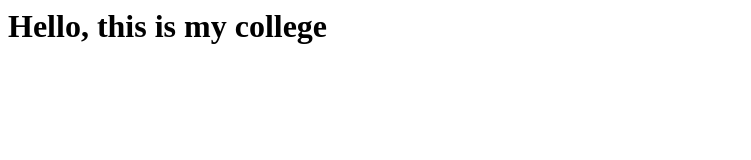
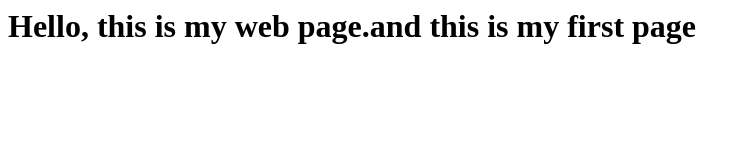
Before and after one commit to MdAzhar34/Hello-world, a plain HTML site: page index.html in a window 1280 px wide. Shown: the whole page, without its empty margins (0-751 px from the left). Drawn offline with Linux system fonts and the light colour scheme.

Commit message:
Second commit

```diff
--- a/index.html
+++ b/index.html
@@ -3,7 +3,8 @@
        <title>Hello World</title>
     </head>
     <body>
-        <h1>Hello, this is my college</h1>
+        <h1>Hello, this is my web page.and this is my first page
+        </h1>
 
     </body>
 </html>
```
